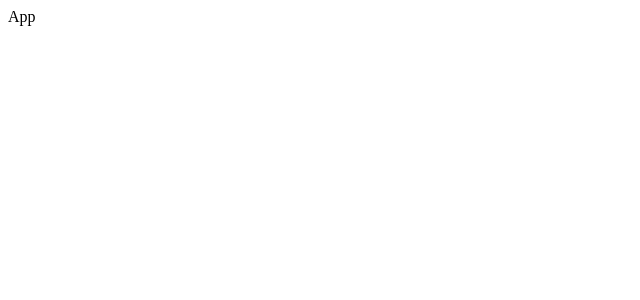
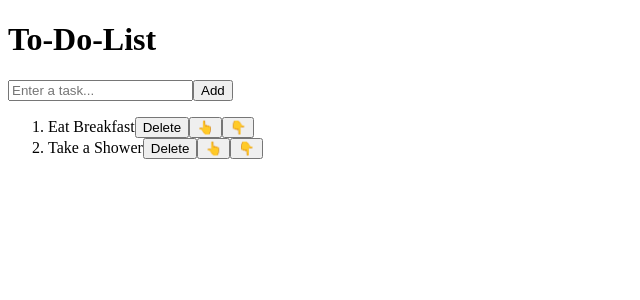
Before and after one commit to likhita-pathi/to-do-list, a React (Vite) app: page / in a window 1280 px wide. Shown: the top 300 px of the page, without its empty margins (0-640 px from the left). Built offline with nearby package versions, Linux system fonts and the light colour scheme.

Commit message:
Using the todo component

```diff
--- a/src/App.jsx
+++ b/src/App.jsx
@@ -1,5 +1,7 @@
-import React from "react";
+import ToDoList from "./ToDoList.jsx";
 
-export default function App() {
-  return <div>App</div>;
+function App() {
+  return <ToDoList />;
 }
+
+export default App;
```
